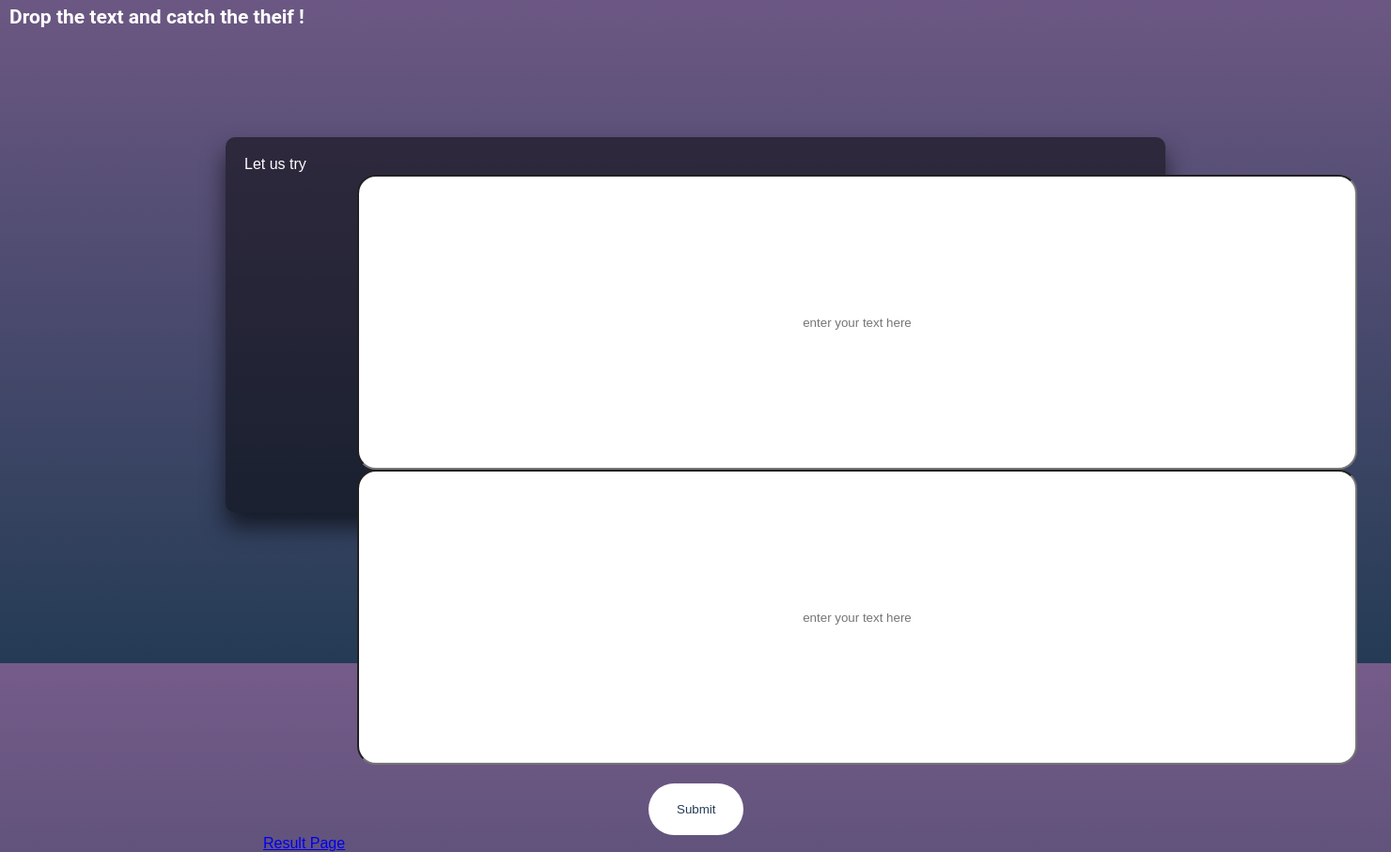
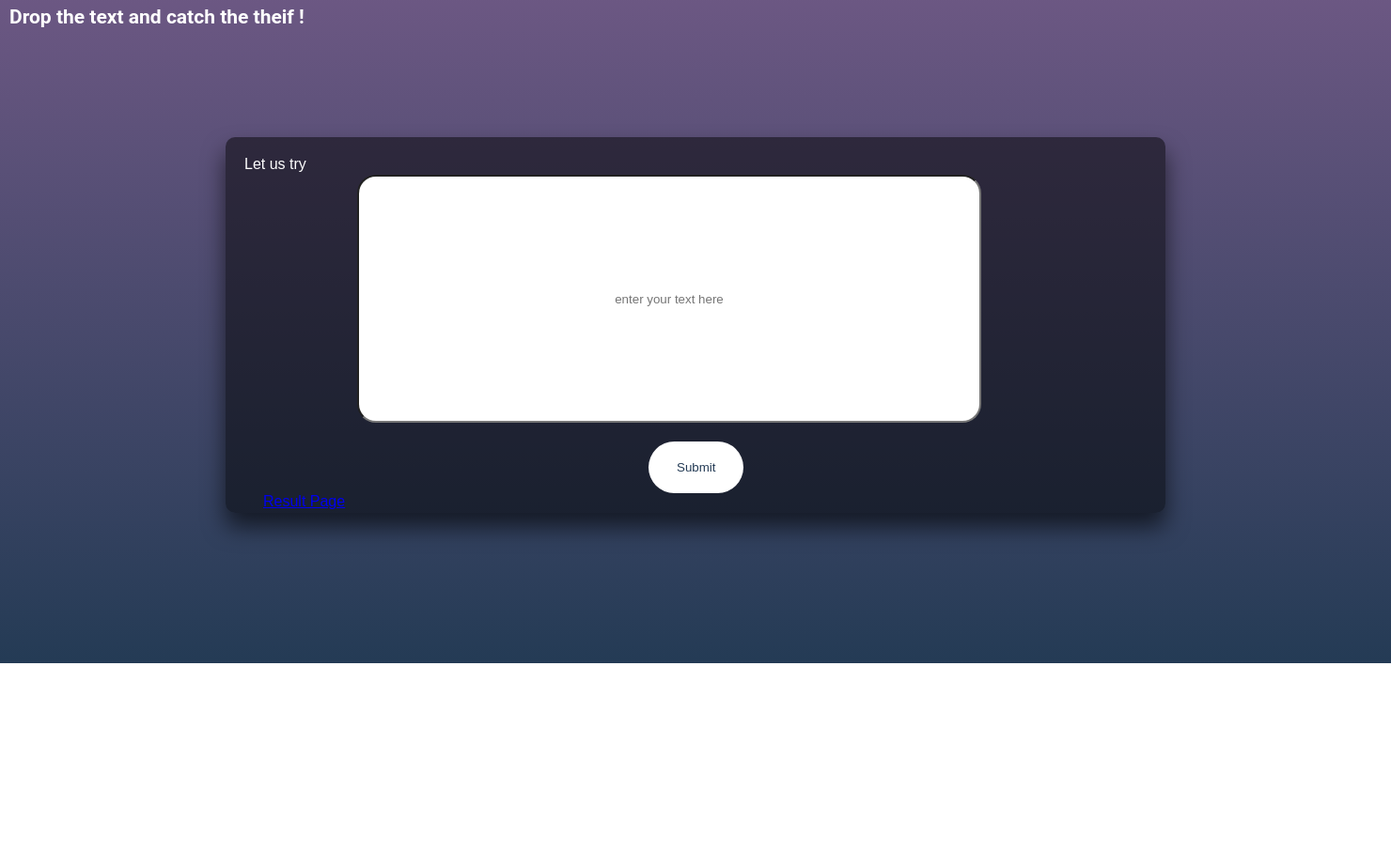
Before and after one commit to LybaFatimaNasir/Plagiarism-Checkrista, a Django app: page /tool/ in a window 1480 px wide; the page is wider, and only the part inside the window is pictured. Shown: the part 94-1001 px from the top of that part at 94% size. After the commit the page ends 800 px from the top of that part, so only its background shows below. Run offline with Django 3.2, Linux system fonts and the light colour scheme.

Commit message:
better UI

```diff
--- a/checkerista/checker/static/css/main.css
+++ b/checkerista/checker/static/css/main.css
@@ -65,8 +65,8 @@ color: #000000;
 
     position: relative;
     padding: 30px;
-    width: 1000px;
-    height: 250px;
+    width: 600px;
+    height: 200px;
     border-radius: 20px;
     text-align: center;
     align-items: center;
--- a/checkerista/checker/templates/tool.html
+++ b/checkerista/checker/templates/tool.html
@@ -29,7 +29,7 @@
 
         <label> Let us try</label>
         <input type="text" placeholder="enter your text here" name =" Content"/>
-        <input type ="text"  placeholder="enter your text here" name = "Cotent"/><br>
+       <!-- <input type ="text"  placeholder="enter your text here" name = "Cotent"/><br> ->
 
        <!-- <input type="url"  placeholder="insert url" name="Content"/>
         <input type="url"  placeholder="insert url" name="Content"/><br>-->
```
